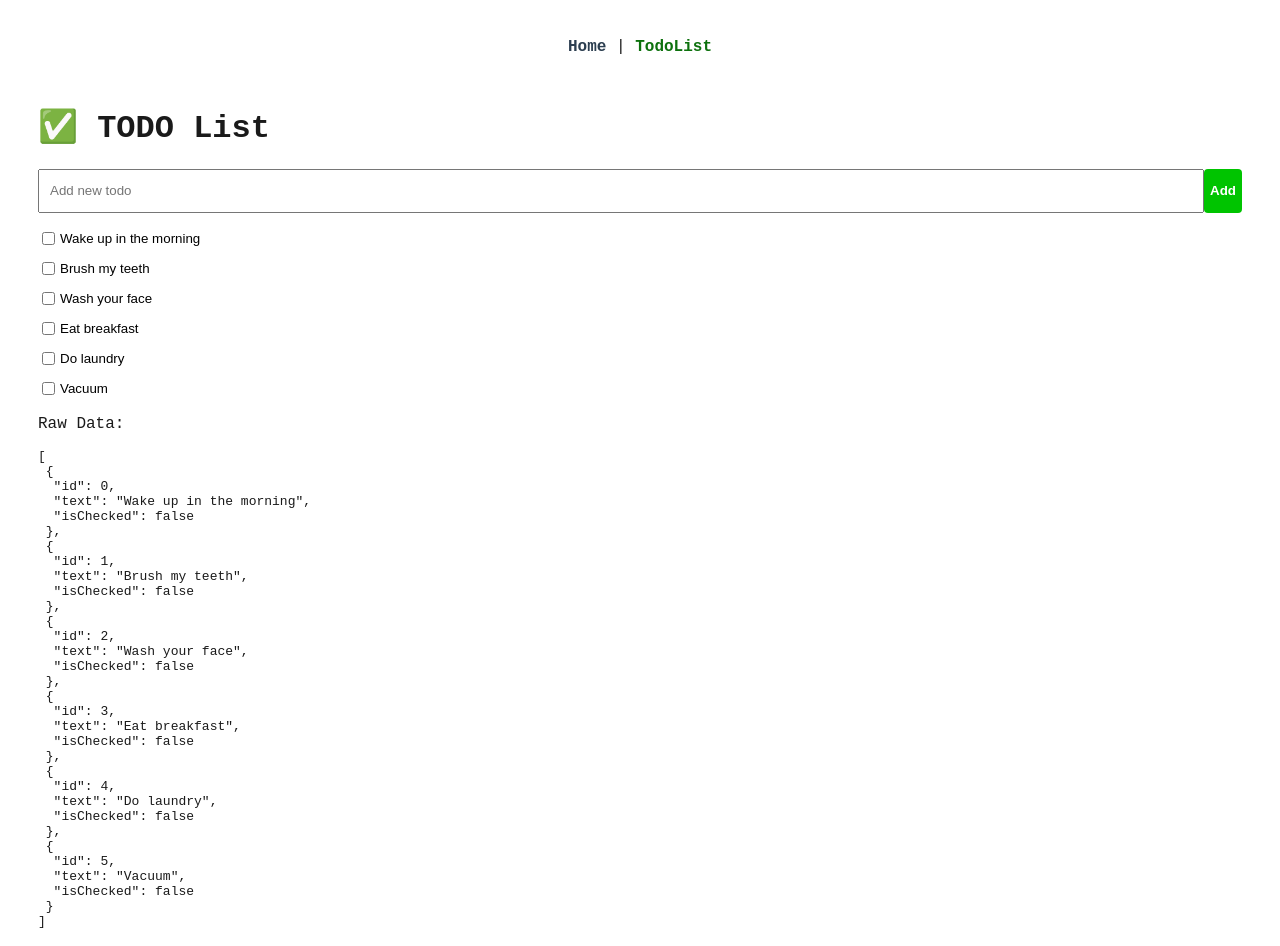
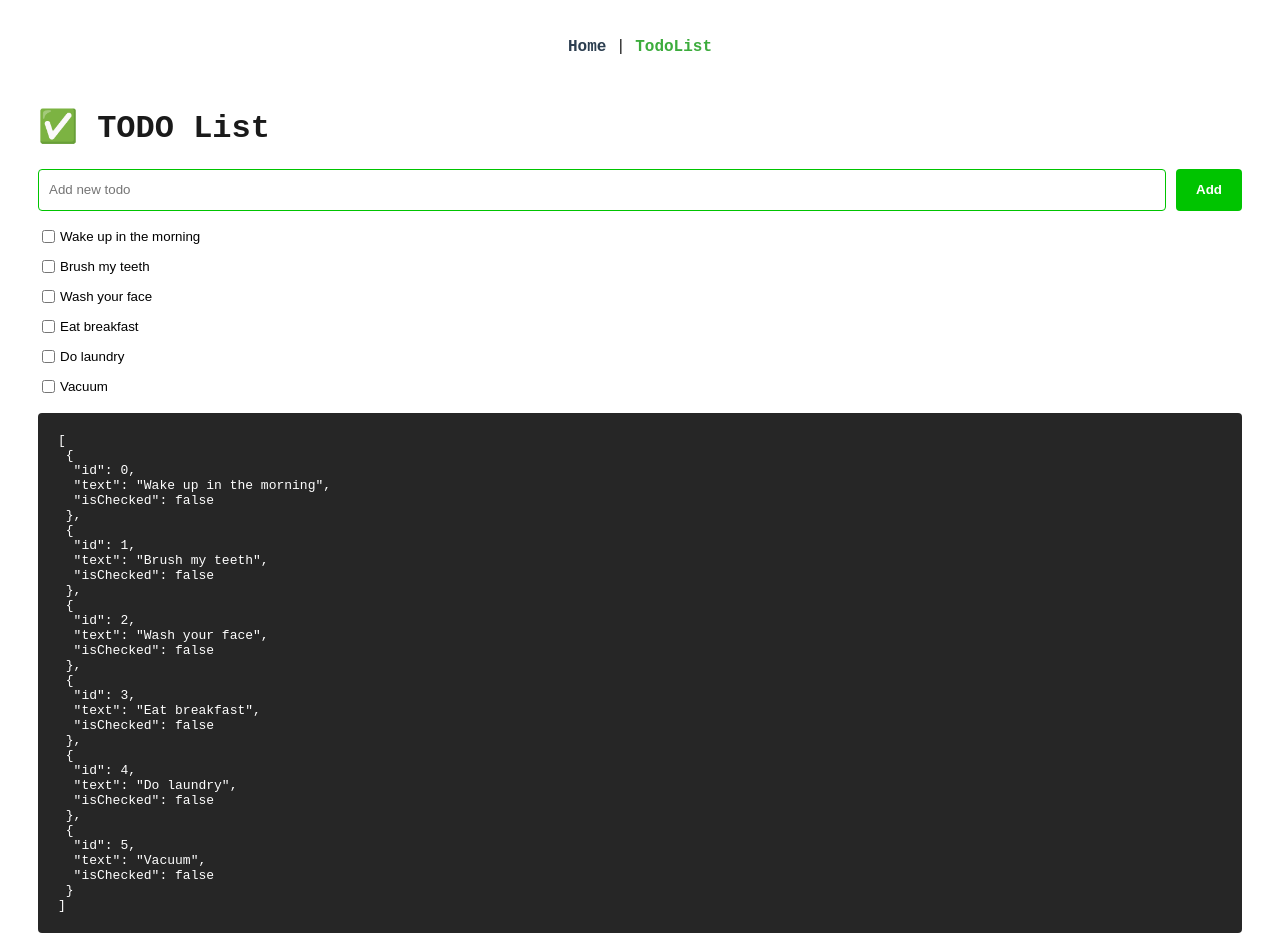
Before and after one commit to hellogracecho/vue-simple-todo, a Vue app: page /todo-list in a window 1280 px wide. Built offline with nearby package versions, Linux system fonts and the light colour scheme.

Commit message:
styling updated

```diff
--- a/src/App.vue
+++ b/src/App.vue
@@ -27,7 +27,7 @@
 }
 
 #nav a.router-link-exact-active {
-  color: #0d710d;
+  color: #3cac3c;
 }
 
 pre {
--- a/src/components/TodoItem.vue
+++ b/src/components/TodoItem.vue
@@ -5,6 +5,7 @@
       :id="todo.id"
       :value="todo.text"
       @click="onEmitTodo"
+      :class="{ checked: isChecked }"
     />
     <!-- <label :class="{ checked: isChecked }" for="{{ todo.id }}">{{
       todo.text
@@ -47,6 +48,6 @@ input {
 }
 
 .checked {
-  text-decoration: line-through;
+  color: #606060;
 }
 </style>
--- a/src/views/TodoList.vue
+++ b/src/views/TodoList.vue
@@ -18,7 +18,6 @@
         :key="item.id"
       ></TodoItem>
     </ul>
-    <p>Raw Data:</p>
     <pre>{{ JSON.stringify(todoList, null, ' ') }}</pre>
   </div>
 </template>
@@ -95,9 +94,17 @@ export default {
       flex-grow: 1;
       height: 30px;
       padding: 5px 10px;
+      margin-right: 10px;
+      border-radius: 4px;
+      border: 1px solid #00c400;
+      &:focus {
+        outline: none !important;
+        box-shadow: 0 0 2px #00c400;
+      }
     }
     button {
       cursor: pointer;
+      padding: 10px 20px;
       background-color: #00c400;
       border: transparent;
       color: #fff;
@@ -112,4 +119,10 @@ export default {
     }
   }
 }
+pre {
+  padding: 20px;
+  border-radius: 4px;
+  background-color: #262626;
+  color: #fff;
+}
 </style>
```
